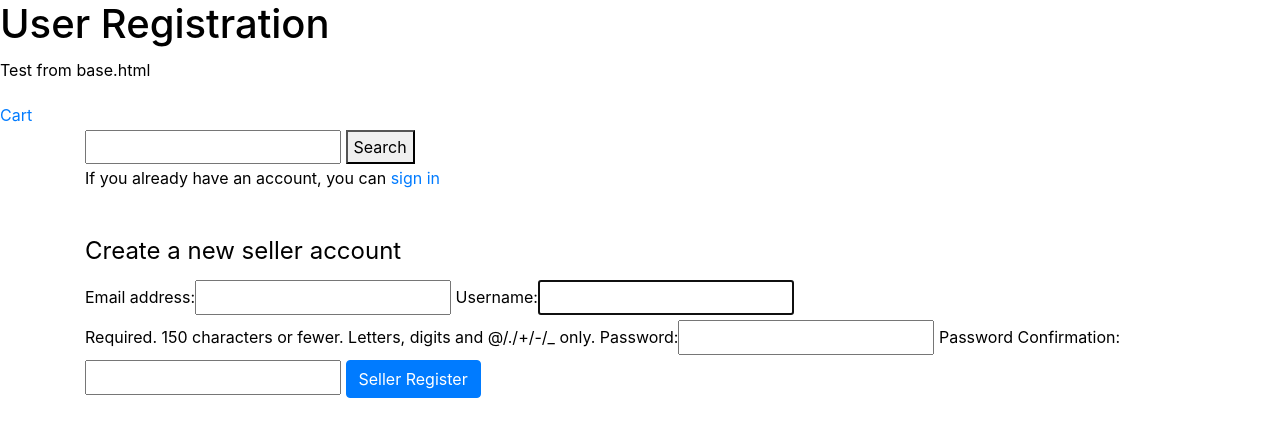
After one commit to digitalstuart/kerry-online-farmers-market, a Django app: a page that uses accounts/templates/seller_registration.html in a window 1280 px wide. The commit adds this page. Shown: the top 437 px of the page. Run offline with Django 3.2, Linux system fonts and the light colour scheme; some libraries are stand-ins or nearby versions.

Commit message:
Different registration processes set up for buying or selling

```diff
--- a/accounts/templates/buyer_login.html
+++ b/accounts/templates/buyer_login.html
@@ -15,6 +15,6 @@
 	</form>
 	<p><a href="{% url 'password_reset' %}">Reset Password</a></p>
 
-	<p>If you do not already have an account, you can <a href="{% url 'registration' %}">register</a></p>
+	<p>If you do not already have an account, you can <a href="{% url 'registration_buyer' %}">register</a></p>
 </div>
 {% endblock %}
--- a/accounts/templates/registration.html
+++ b/accounts/templates/buyer_registration.html
@@ -10,10 +10,10 @@
 	<p>If you already have an account, you can <a href="{% url 'login_buyer' %}">sign in</a></p>
 	<form method="POST" class="accountform">
 		<fieldset class="form-group">
-			<legend>Create a new account</legend>
+			<legend>Create a new buyer account</legend>
 			{% csrf_token %}
 			{{  registration_form | as_bootstrap }}
-			<button type="submit" class="btn btn-primary">Register</button>
+			<button type="submit" class="btn btn-primary">Buyer Register</button>
 		</fieldset>
 	</form>
 </div>
--- a/accounts/templates/seller_login.html
+++ b/accounts/templates/seller_login.html
@@ -15,6 +15,6 @@
 	</form>
 	<p><a href="{% url 'password_reset' %}">Reset Password</a></p>
 
-	<p>If you do not already have an account, you can <a href="{% url 'registration' %}">register</a></p>
+	<p>If you do not already have an account, you can <a href="{% url 'registration_seller' %}">register</a></p>
 </div>
 {% endblock %}
--- /dev/null
+++ b/accounts/templates/seller_registration.html
@@ -0,0 +1,21 @@
+{% extends 'base.html' %}
+{% load bootstrap_tags %}
+
+{% block page_title %}Registration Page{% endblock %}
+
+{% block page_heading %}User Registration{% endblock %}
+
+{% block content %}
+<div class="container">
+	<p>If you already have an account, you can <a href="{% url 'login_seller' %}">sign in</a></p>
+	<form method="POST" class="accountform">
+		<fieldset class="form-group">
+			<legend>Create a new seller account</legend>
+			{% csrf_token %}
+			{{  registration_form | as_bootstrap }}
+			<button type="submit" class="btn btn-primary">Seller Register</button>
+		</fieldset>
+	</form>
+</div>
+
+{% endblock %}
--- a/accounts/urls.py
+++ b/accounts/urls.py
@@ -1,12 +1,13 @@
 from django.conf.urls import url, include
-from accounts.views import logout, login_seller, login_buyer, registration, user_profile
+from accounts.views import logout, login_seller, login_buyer, registration_buyer, registration_seller, user_profile
 from accounts import url_reset
 
 urlpatterns = [
     url(r'^logout/', logout, name="logout"),
     url(r'^seller-login/', login_seller, name="login_seller"),
     url(r'^buyer-login/', login_buyer, name="login_buyer"),
-    url(r'^register/', registration, name="registration"),
+    url(r'^seller-register/', registration_seller, name="registration_seller"),
+    url(r'^buyer-register/', registration_buyer, name="registration_buyer"),
     url(r'^profile/', user_profile, name="profile"),
     url(r'^password-reset/', include(url_reset))
 ]
--- a/accounts/views.py
+++ b/accounts/views.py
@@ -58,7 +58,7 @@ def login_buyer(request):
         login_form = UserLoginForm()
     return render(request, 'buyer_login.html', {'login_form': login_form})
 
-def registration(request):
+def registration_buyer(request):
     """Render the registration page"""
     if request.user.is_authenticated:
         return redirect(reverse('index'))
@@ -78,9 +78,31 @@ def registration(request):
                 messages.error(request, "Unable to register your account at this time")
     else:
         registration_form = UserRegistrationForm()
-    return render(request, 'registration.html', {
+    return render(request, 'buyer_registration.html', {
         "registration_form": registration_form})
 
+def registration_seller(request):
+    """Render the registration page"""
+    if request.user.is_authenticated:
+        return redirect(reverse('index'))
+
+    if request.method == "POST":
+        registration_form = UserRegistrationForm(request.POST)
+
+        if registration_form.is_valid():
+            registration_form.save()
+
+            user = auth.authenticate(username=request.POST['username'],
+                                     password=request.POST['password1'])
+            if user:
+                auth.login(user=user, request=request)
+                messages.success(request, "You have successfully registered")
+            else:
+                messages.error(request, "Unable to register your account at this time")
+    else:
+        registration_form = UserRegistrationForm()
+    return render(request, 'seller_registration.html', {
+        "registration_form": registration_form})
 
 def user_profile(request):
     """The user's profile page"""
```
